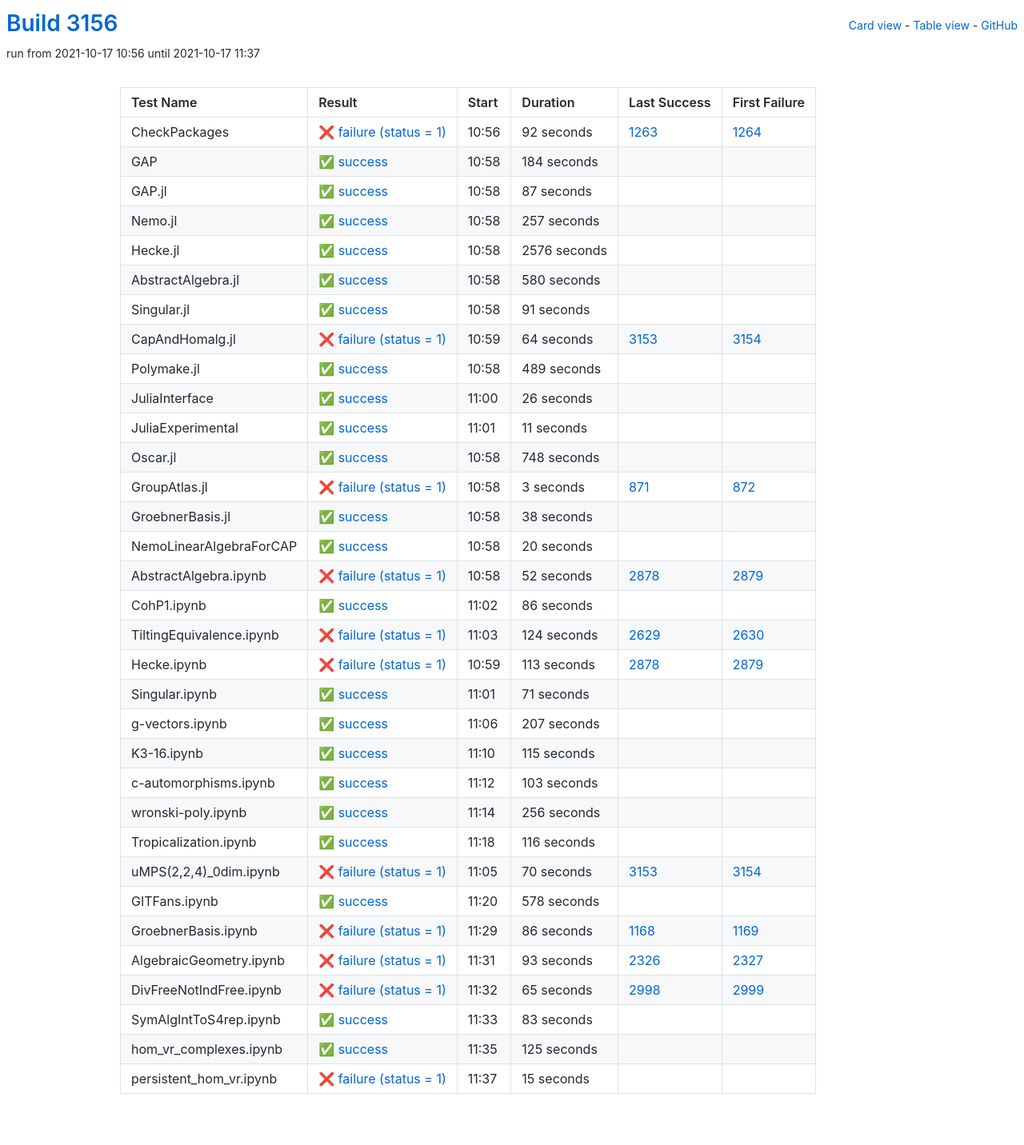
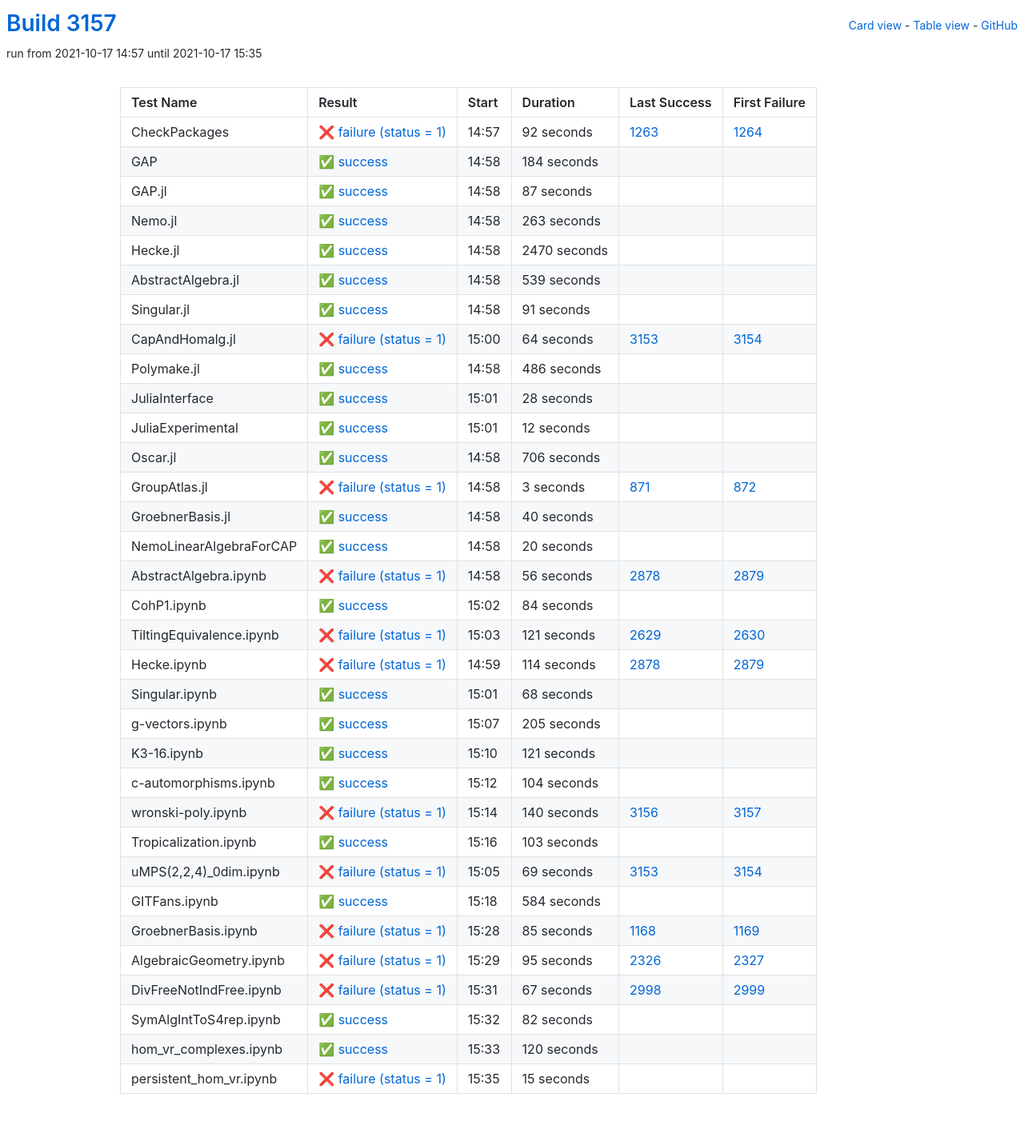
Before and after one commit to oscar-system/oscar-ci-status-stable, a Jekyll site: the page built from table.html, in a window 1280 px wide. Shown: the whole page at 80% size. Built offline with Jekyll 4.4.1, drawn with Linux system fonts in a browser that asks for light colours.

Commit message:
Build #3157

```diff
--- a/_data/ci.yml
+++ b/_data/ci.yml
@@ -1,6 +1,6 @@
 ---
-build: 3156
-build_url: https://oscarci.mathematik.uni-kl.de/job/oscar-stable/3156/
+build: 3157
+build_url: https://oscarci.mathematik.uni-kl.de/job/oscar-stable/3157/
 job: oscar-stable
 organization: oscar-system
 repo: oscar-ci-status-stable
@@ -8,8 +8,8 @@ repourl: https://github.com/oscar-system/oscar-ci-status-stable
 tests:
 - name: CheckPackages
   id: checkpackages
-  log: https://oscarci.mathematik.uni-kl.de/job/oscar-stable/3156/artifact/logs/build-3156/CheckPackages.log
-  start: 2021-10-17 10:56
+  log: https://oscarci.mathematik.uni-kl.de/job/oscar-stable/3157/artifact/logs/build-3157/CheckPackages.log
+  start: 2021-10-17 14:57
   success: false
   exitcode: 1
   status: failure
@@ -20,8 +20,8 @@ tests:
   first_failure_url: https://oscarci.mathematik.uni-kl.de/job/oscar-stable/1264/
 - name: GAP
   id: gap
-  log: https://oscarci.mathematik.uni-kl.de/job/oscar-stable/3156/artifact/logs/build-3156/GAP.log
-  start: 2021-10-17 10:58
+  log: https://oscarci.mathematik.uni-kl.de/job/oscar-stable/3157/artifact/logs/build-3157/GAP.log
+  start: 2021-10-17 14:58
   success: true
   exitcode: 0
   status: success
@@ -32,8 +32,8 @@ tests:
   first_failure_url:
 - name: GAP.jl
   id: gap-jl
-  log: https://oscarci.mathematik.uni-kl.de/job/oscar-stable/3156/artifact/logs/build-3156/GAP.jl.log
-  start: 2021-10-17 10:58
+  log: https://oscarci.mathematik.uni-kl.de/job/oscar-stable/3157/artifact/logs/build-3157/GAP.jl.log
+  start: 2021-10-17 14:58
   success: true
   exitcode: 0
   status: success
@@ -44,44 +44,44 @@ tests:
   first_failure_url:
 - name: Nemo.jl
   id: nemo-jl
-  log: https://oscarci.mathematik.uni-kl.de/job/oscar-stable/3156/artifact/logs/build-3156/Nemo.jl.log
-  start: 2021-10-17 10:58
+  log: https://oscarci.mathematik.uni-kl.de/job/oscar-stable/3157/artifact/logs/build-3157/Nemo.jl.log
+  start: 2021-10-17 14:58
   success: true
   exitcode: 0
   status: success
-  duration: 257
+  duration: 263
   last_success: false
   last_success_url:
   first_failure: false
   first_failure_url:
 - name: Hecke.jl
   id: hecke-jl
-  log: https://oscarci.mathematik.uni-kl.de/job/oscar-stable/3156/artifact/logs/build-3156/Hecke.jl.log
-  start: 2021-10-17 10:58
+  log: https://oscarci.mathematik.uni-kl.de/job/oscar-stable/3157/artifact/logs/build-3157/Hecke.jl.log
+  start: 2021-10-17 14:58
   success: true
   exitcode: 0
   status: success
-  duration: 2576
+  duration: 2470
   last_success: false
   last_success_url:
   first_failure: false
   first_failure_url:
 - name: AbstractAlgebra.jl
   id: abstractalgebra-jl
-  log: https://oscarci.mathematik.uni-kl.de/job/oscar-stable/3156/artifact/logs/build-3156/AbstractAlgebra.jl.log
-  start: 2021-10-17 10:58
+  log: https://oscarci.mathematik.uni-kl.de/job/oscar-stable/3157/artifact/logs/build-3157/AbstractAlgebra.jl.log
+  start: 2021-10-17 14:58
   success: true
   exitcode: 0
   status: success
-  duration: 580
+  duration: 539
   last_success: false
   last_success_url:
   first_failure: false
   first_failure_url:
 - name: Singular.jl
   id: singular-jl
-  log: https://oscarci.mathematik.uni-kl.de/job/oscar-stable/3156/artifact/logs/build-3156/Singular.jl.log
-  start: 2021-10-17 10:58
+  log: https://oscarci.mathematik.uni-kl.de/job/oscar-stable/3157/artifact/logs/build-3157/Singular.jl.log
+  start: 2021-10-17 14:58
   success: true
   exitcode: 0
   status: success
@@ -92,8 +92,8 @@ tests:
   first_failure_url:
 - name: CapAndHomalg.jl
   id: capandhomalg-jl
-  log: https://oscarci.mathematik.uni-kl.de/job/oscar-stable/3156/artifact/logs/build-3156/CapAndHomalg.jl.log
-  start: 2021-10-17 10:59
+  log: https://oscarci.mathematik.uni-kl.de/job/oscar-stable/3157/artifact/logs/build-3157/CapAndHomalg.jl.log
+  start: 2021-10-17 15:00
   success: false
   exitcode: 1
   status: failure
@@ -104,56 +104,56 @@ tests:
   first_failure_url: https://oscarci.mathematik.uni-kl.de/job/oscar-stable/3154/
 - name: Polymake.jl
   id: polymake-jl
-  log: https://oscarci.mathematik.uni-kl.de/job/oscar-stable/3156/artifact/logs/build-3156/Polymake.jl.log
-  start: 2021-10-17 10:58
+  log: https://oscarci.mathematik.uni-kl.de/job/oscar-stable/3157/artifact/logs/build-3157/Polymake.jl.log
+  start: 2021-10-17 14:58
   success: true
   exitcode: 0
   status: success
-  duration: 489
+  duration: 486
   last_success: false
   last_success_url:
   first_failure: false
   first_failure_url:
 - name: JuliaInterface
   id: juliainterface
-  log: https://oscarci.mathematik.uni-kl.de/job/oscar-stable/3156/artifact/logs/build-3156/JuliaInterface.log
-  start: 2021-10-17 11:00
+  log: https://oscarci.mathematik.uni-kl.de/job/oscar-stable/3157/artifact/logs/build-3157/JuliaInterface.log
+  start: 2021-10-17 15:01
   success: true
   exitcode: 0
   status: success
-  duration: 26
+  duration: 28
   last_success: false
   last_success_url:
   first_failure: false
   first_failure_url:
 - name: JuliaExperimental
   id: juliaexperimental
-  log: https://oscarci.mathematik.uni-kl.de/job/oscar-stable/3156/artifact/logs/build-3156/JuliaExperimental.log
-  start: 2021-10-17 11:01
+  log: https://oscarci.mathematik.uni-kl.de/job/oscar-stable/3157/artifact/logs/build-3157/JuliaExperimental.log
+  start: 2021-10-17 15:01
   success: true
   exitcode: 0
   status: success
-  duration: 11
+  duration: 12
   last_success: false
   last_success_url:
   first_failure: false
   first_failure_url:
 - name: Oscar.jl
   id: oscar-jl
-  log: https://oscarci.mathematik.uni-kl.de/job/oscar-stable/3156/artifact/logs/build-3156/Oscar.jl.log
-  start: 2021-10-17 10:58
+  log: https://oscarci.mathematik.uni-kl.de/job/oscar-stable/3157/artifact/logs/build-3157/Oscar.jl.log
+  start: 2021-10-17 14:58
   success: true
   exitcode: 0
   status: success
-  duration: 748
+  duration: 706
   last_success: false
   last_success_url:
   first_failure: false
   first_failure_url:
 - name: GroupAtlas.jl
   id: groupatlas-jl
-  log: https://oscarci.mathematik.uni-kl.de/job/oscar-stable/3156/artifact/logs/build-3156/GroupAtlas.jl.log
-  start: 2021-10-17 10:58
+  log: https://oscarci.mathematik.uni-kl.de/job/oscar-stable/3157/artifact/logs/build-3157/GroupAtlas.jl.log
+  start: 2021-10-17 14:58
   success: false
   exitcode: 1
   status: failure
@@ -164,20 +164,20 @@ tests:
   first_failure_url: https://oscarci.mathematik.uni-kl.de/job/oscar-stable/872/
 - name: GroebnerBasis.jl
   id: groebnerbasis-jl
-  log: https://oscarci.mathematik.uni-kl.de/job/oscar-stable/3156/artifact/logs/build-3156/GroebnerBasis.jl.log
-  start: 2021-10-17 10:58
+  log: https://oscarci.mathematik.uni-kl.de/job/oscar-stable/3157/artifact/logs/build-3157/GroebnerBasis.jl.log
+  start: 2021-10-17 14:58
   success: true
   exitcode: 0
   status: success
-  duration: 38
+  duration: 40
   last_success: false
   last_success_url:
   first_failure: false
   first_failure_url:
 - name: NemoLinearAlgebraForCAP
   id: nemolinearalgebraforcap
-  log: https://oscarci.mathematik.uni-kl.de/job/oscar-stable/3156/artifact/logs/build-3156/NemoLinearAlgebraForCAP.log
-  start: 2021-10-17 10:58
+  log: https://oscarci.mathematik.uni-kl.de/job/oscar-stable/3157/artifact/logs/build-3157/NemoLinearAlgebraForCAP.log
+  start: 2021-10-17 14:58
   success: true
   exitcode: 0
   status: success
@@ -188,92 +188,116 @@ tests:
   first_failure_url:
 - name: AbstractAlgebra.ipynb
   id: abstractalgebra-ipynb
-  log: https://oscarci.mathematik.uni-kl.de/job/oscar-stable/3156/artifact/logs/build-3156/AbstractAlgebra.ipynb.log
-  start: 2021-10-17 10:58
+  log: https://oscarci.mathematik.uni-kl.de/job/oscar-stable/3157/artifact/logs/build-3157/AbstractAlgebra.ipynb.log
+  start: 2021-10-17 14:58
   success: false
   exitcode: 1
   status: failure
-  duration: 52
+  duration: 56
   last_success: 2878
   last_success_url: https://oscarci.mathematik.uni-kl.de/job/oscar-stable/2878/
   first_failure: 2879
   first_failure_url: https://oscarci.mathematik.uni-kl.de/job/oscar-stable/2879/
 - name: CohP1.ipynb
   id: cohp1-ipynb
-  log: https://oscarci.mathematik.uni-kl.de/job/oscar-stable/3156/artifact/logs/build-3156/CohP1.ipynb.log
-  start: 2021-10-17 11:02
+  log: https://oscarci.mathematik.uni-kl.de/job/oscar-stable/3157/artifact/logs/build-3157/CohP1.ipynb.log
+  start: 2021-10-17 15:02
   success: true
   exitcode: 0
   status: success
-  duration: 86
+  duration: 84
   last_success: false
   last_success_url:
   first_failure: false
   first_failure_url:
 - name: TiltingEquivalence.ipynb
   id: tiltingequivalence-ipynb
-  log: https://oscarci.mathematik.uni-kl.de/job/oscar-stable/3156/artifact/logs/build-3156/TiltingEquivalence.ipynb.log
-  start: 2021-10-17 11:03
+  log: https://oscarci.mathematik.uni-kl.de/job/oscar-stable/3157/artifact/logs/build-3157/TiltingEquivalence.ipynb.log
+  start: 2021-10-17 15:03
   success: false
   exitcode: 1
   status: failure
-  duration: 124
+  duration: 121
   last_success: 2629
   last_success_url: https://oscarci.mathematik.uni-kl.de/job/oscar-stable/2629/
   first_failure: 2630
   first_failure_url: https://oscarci.mathematik.uni-kl.de/job/oscar-stable/2630/
 - name: Hecke.ipynb
   id: hecke-ipynb
-  log: https://oscarci.mathematik.uni-kl.de/job/oscar-stable/3156/artifact/logs/build-3156/Hecke.ipynb.log
-  start: 2021-10-17 10:59
+  log: https://oscarci.mathematik.uni-kl.de/job/oscar-stable/3157/artifact/logs/build-3157/Hecke.ipynb.log
+  start: 2021-10-17 14:59
   success: false
   exitcode: 1
   status: failure
-  duration: 113
+  duration: 114
   last_success: 2878
   last_success_url: https://oscarci.mathematik.uni-kl.de/job/oscar-stable/2878/
   first_failure: 2879
   first_failure_url: https://oscarci.mathematik.uni-kl.de/job/oscar-stable/2879/
 - name: Singular.ipynb
   id: singular-ipynb
-  log: https://oscarci.mathematik.uni-kl.de/job/oscar-stable/3156/artifact/logs/build-3156/Singular.ipynb.log
-  start: 2021-10-17 11:01
+  log: https://oscarci.mathematik.uni-kl.de/job/oscar-stable/3157/artifact/logs/build-3157/Singular.ipynb.log
+  start: 2021-10-17 15:01
   success: true
   exitcode: 0
   status: success
-  duration: 71
+  duration: 68
   last_success: false
   last_success_url:
   first_failure: false
   first_failure_url:
 - name: g-vectors.ipynb
   id: g-vectors-ipynb
-  log: https://oscarci.mathematik.uni-kl.de/job/oscar-stable/3156/artifact/logs/build-3156/g-vectors.ipynb.log
-  start: 2021-10-17 11:06
+  log: https://oscarci.mathematik.uni-kl.de/job/oscar-stable/3157/artifact/logs/build-3157/g-vectors.ipynb.log
+  start: 2021-10-17 15:07
   success: true
   exitcode: 0
   status: success
-  duration: 207
+  duration: 205
   last_success: false
   last_success_url:
   first_failure: false
   first_failure_url:
 - name: K3-16.ipynb
   id: k3-16-ipynb
-  log: https://oscarci.mathematik.uni-kl.de/job/oscar-stable/3156/artifact/logs/build-3156/K3-16.ipynb.log
-  start: 2021-10-17 11:10
+  log: https://oscarci.mathematik.uni-kl.de/job/oscar-stable/3157/artifact/logs/build-3157/K3-16.ipynb.log
+  start: 2021-10-17 15:10
   success: true
   exitcode: 0
   status: success
-  duration: 115
+  duration: 121
   last_success: false
   last_success_url:
   first_failure: false
   first_failure_url:
 - name: c-automorphisms.ipynb
   id: c-automorphisms-ipynb
-  log: https://oscarci.mathematik.uni-kl.de/job/oscar-stable/3156/artifact/logs/build-3156/c-automorphisms.ipynb.log
-  start: 2021-10-17 11:12
+  log: https://oscarci.mathematik.uni-kl.de/job/oscar-stable/3157/artifact/logs/build-3157/c-automorphisms.ipynb.log
+  start: 2021-10-17 15:12
+  success: true
+  exitcode: 0
+  status: success
+  duration: 104
+  last_success: false
+  last_success_url:
+  first_failure: false
+  first_failure_url:
+- name: wronski-poly.ipynb
+  id: wronski-poly-ipynb
+  log: https://oscarci.mathematik.uni-kl.de/job/oscar-stable/3157/artifact/logs/build-3157/wronski-poly.ipynb.log
+  start: 2021-10-17 15:14
+  success: false
+  exitcode: 1
+  status: failure
+  duration: 140
+  last_success: 3156
+  last_success_url: https://oscarci.mathematik.uni-kl.de/job/oscar-stable/3156/
+  first_failure: 3157
+  first_failure_url: https://oscarci.mathematik.uni-kl.de/job/oscar-stable/3157/
+- name: Tropicalization.ipynb
+  id: tropicalization-ipynb
+  log: https://oscarci.mathematik.uni-kl.de/job/oscar-stable/3157/artifact/logs/build-3157/Tropicalization.ipynb.log
+  start: 2021-10-17 15:16
   success: true
   exitcode: 0
   status: success
@@ -282,118 +306,94 @@ tests:
   last_success_url:
   first_failure: false
   first_failure_url:
-- name: wronski-poly.ipynb
-  id: wronski-poly-ipynb
-  log: https://oscarci.mathematik.uni-kl.de/job/oscar-stable/3156/artifact/logs/build-3156/wronski-poly.ipynb.log
-  start: 2021-10-17 11:14
-  success: true
-  exitcode: 0
-  status: success
-  duration: 256
-  last_success: false
-  last_success_url:
-  first_failure: false
-  first_failure_url:
-- name: Tropicalization.ipynb
-  id: tropicalization-ipynb
-  log: https://oscarci.mathematik.uni-kl.de/job/oscar-stable/3156/artifact/logs/build-3156/Tropicalization.ipynb.log
-  start: 2021-10-17 11:18
-  success: true
-  exitcode: 0
-  status: success
-  duration: 116
-  last_success: false
-  last_success_url:
-  first_failure: false
-  first_failure_url:
 - name: uMPS(2,2,4)_0dim.ipynb
   id: umps-2-2-4-0dim-ipynb
-  log: https://oscarci.mathematik.uni-kl.de/job/oscar-stable/3156/artifact/logs/build-3156/uMPS-2-2-4-_0dim.ipynb.log
-  start: 2021-10-17 11:05
+  log: https://oscarci.mathematik.uni-kl.de/job/oscar-stable/3157/artifact/logs/build-3157/uMPS-2-2-4-_0dim.ipynb.log
+  start: 2021-10-17 15:05
   success: false
   exitcode: 1
   status: failure
-  duration: 70
+  duration: 69
   last_success: 3153
   last_success_url: https://oscarci.mathematik.uni-kl.de/job/oscar-stable/3153/
   first_failure: 3154
   first_failure_url: https://oscarci.mathematik.uni-kl.de/job/oscar-stable/3154/
 - name: GITFans.ipynb
   id: gitfans-ipynb
-  log: https://oscarci.mathematik.uni-kl.de/job/oscar-stable/3156/artifact/logs/build-3156/GITFans.ipynb.log
-  start: 2021-10-17 11:20
+  log: https://oscarci.mathematik.uni-kl.de/job/oscar-stable/3157/artifact/logs/build-3157/GITFans.ipynb.log
+  start: 2021-10-17 15:18
   success: true
   exitcode: 0
   status: success
-  duration: 578
+  duration: 584
   last_success: false
   last_success_url:
   first_failure: false
   first_failure_url:
 - name: GroebnerBasis.ipynb
   id: groebnerbasis-ipynb
-  log: https://oscarci.mathematik.uni-kl.de/job/oscar-stable/3156/artifact/logs/build-3156/GroebnerBasis.ipynb.log
-  start: 2021-10-17 11:29
+  log: https://oscarci.mathematik.uni-kl.de/job/oscar-stable/3157/artifact/logs/build-3157/GroebnerBasis.ipynb.log
+  start: 2021-10-17 15:28
   success: false
   exitcode: 1
   status: failure
-  duration: 86
+  duration: 85
   last_success: 1168
   last_success_url: https://oscarci.mathematik.uni-kl.de/job/oscar-stable/1168/
   first_failure: 1169
   first_failure_url: https://oscarci.mathematik.uni-kl.de/job/oscar-stable/1169/
 - name: AlgebraicGeometry.ipynb
   id: algebraicgeometry-ipynb
-  log: https://oscarci.mathematik.uni-kl.de/job/oscar-stable/3156/artifact/logs/build-3156/AlgebraicGeometry.ipynb.log
-  start: 2021-10-17 11:31
+  log: https://oscarci.mathematik.uni-kl.de/job/oscar-stable/3157/artifact/logs/build-3157/AlgebraicGeometry.ipynb.log
+  start: 2021-10-17 15:29
   success: false
   exitcode: 1
   status: failure
-  duration: 93
+  duration: 95
   last_success: 2326
   last_success_url: https://oscarci.mathematik.uni-kl.de/job/oscar-stable/2326/
   first_failure: 2327
   first_failure_url: https://oscarci.mathematik.uni-kl.de/job/oscar-stable/2327/
 - name: DivFreeNotIndFree.ipynb
   id: divfreenotindfree-ipynb
-  log: https://oscarci.mathematik.uni-kl.de/job/oscar-stable/3156/artifact/logs/build-3156/DivFreeNotIndFree.ipynb.log
-  start: 2021-10-17 11:32
+  log: https://oscarci.mathematik.uni-kl.de/job/oscar-stable/3157/artifact/logs/build-3157/DivFreeNotIndFree.ipynb.log
+  start: 2021-10-17 15:31
   success: false
   exitcode: 1
   status: failure
-  duration: 65
+  duration: 67
   last_success: 2998
   last_success_url: https://oscarci.mathematik.uni-kl.de/job/oscar-stable/2998/
   first_failure: 2999
   first_failure_url: https://oscarci.mathematik.uni-kl.de/job/oscar-stable/2999/
 - name: SymAlgIntToS4rep.ipynb
   id: symalginttos4rep-ipynb
-  log: https://oscarci.mathematik.uni-kl.de/job/oscar-stable/3156/artifact/logs/build-3156/SymAlgIntToS4rep.ipynb.log
-  start: 2021-10-17 11:33
+  log: https://oscarci.mathematik.uni-kl.de/job/oscar-stable/3157/artifact/logs/build-3157/SymAlgIntToS4rep.ipynb.log
+  start: 2021-10-17 15:32
   success: true
   exitcode: 0
   status: success
-  duration: 83
+  duration: 82
   last_success: false
   last_success_url:
   first_failure: false
   first_failure_url:
 - name: hom_vr_complexes.ipynb
   id: hom-vr-complexes-ipynb
-  log: https://oscarci.mathematik.uni-kl.de/job/oscar-stable/3156/artifact/logs/build-3156/hom_vr_complexes.ipynb.log
-  start: 2021-10-17 11:35
+  log: https://oscarci.mathematik.uni-kl.de/job/oscar-stable/3157/artifact/logs/build-3157/hom_vr_complexes.ipynb.log
+  start: 2021-10-17 15:33
   success: true
   exitcode: 0
   status: success
-  duration: 125
+  duration: 120
   last_success: false
   last_success_url:
   first_failure: false
   first_failure_url:
 - name: persistent_hom_vr.ipynb
   id: persistent-hom-vr-ipynb
-  log: https://oscarci.mathematik.uni-kl.de/job/oscar-stable/3156/artifact/logs/build-3156/persistent_hom_vr.ipynb.log
-  start: 2021-10-17 11:37
+  log: https://oscarci.mathematik.uni-kl.de/job/oscar-stable/3157/artifact/logs/build-3157/persistent_hom_vr.ipynb.log
+  start: 2021-10-17 15:35
   success: false
   exitcode: 1
   status: failure
```
Also changed, not shown: README.md.
